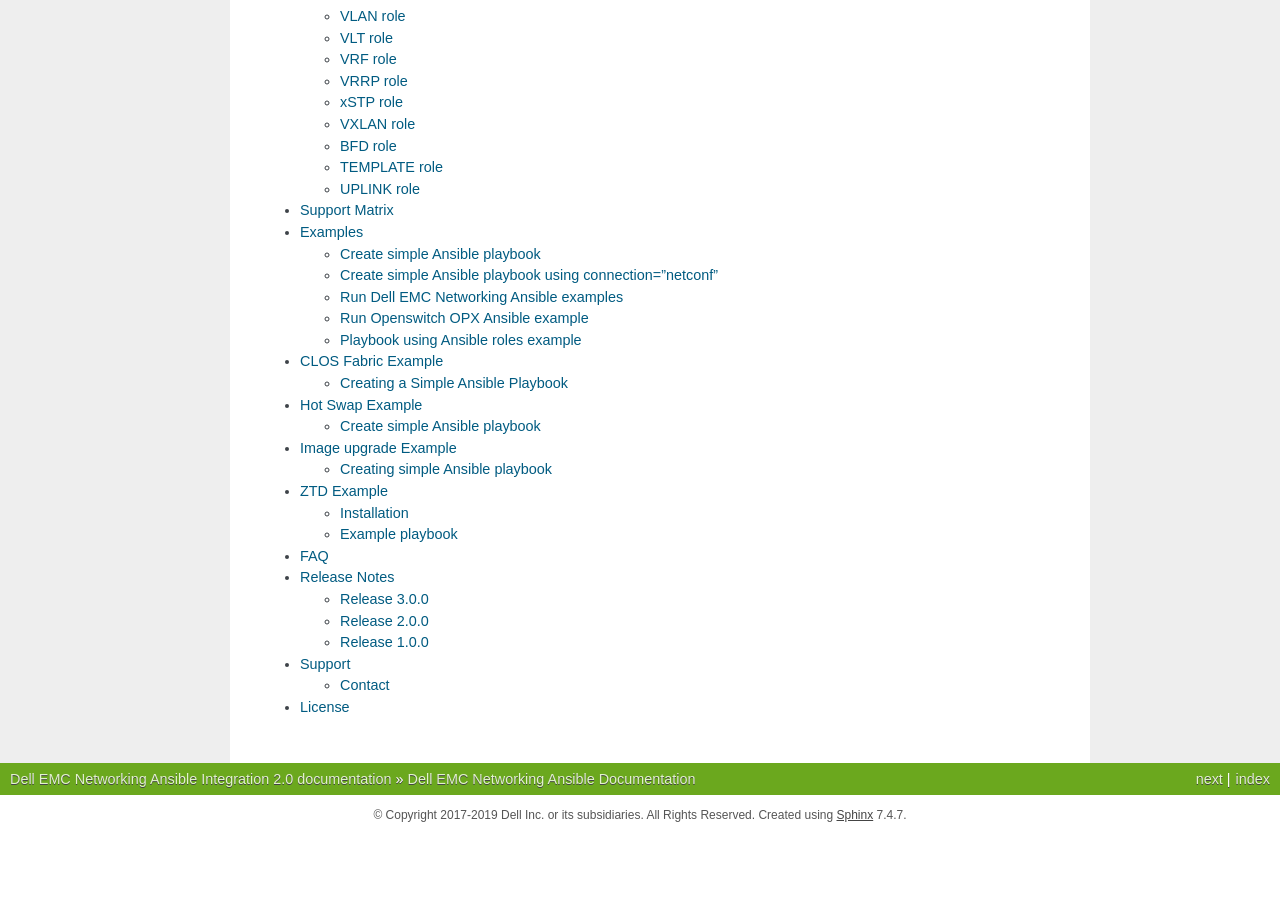
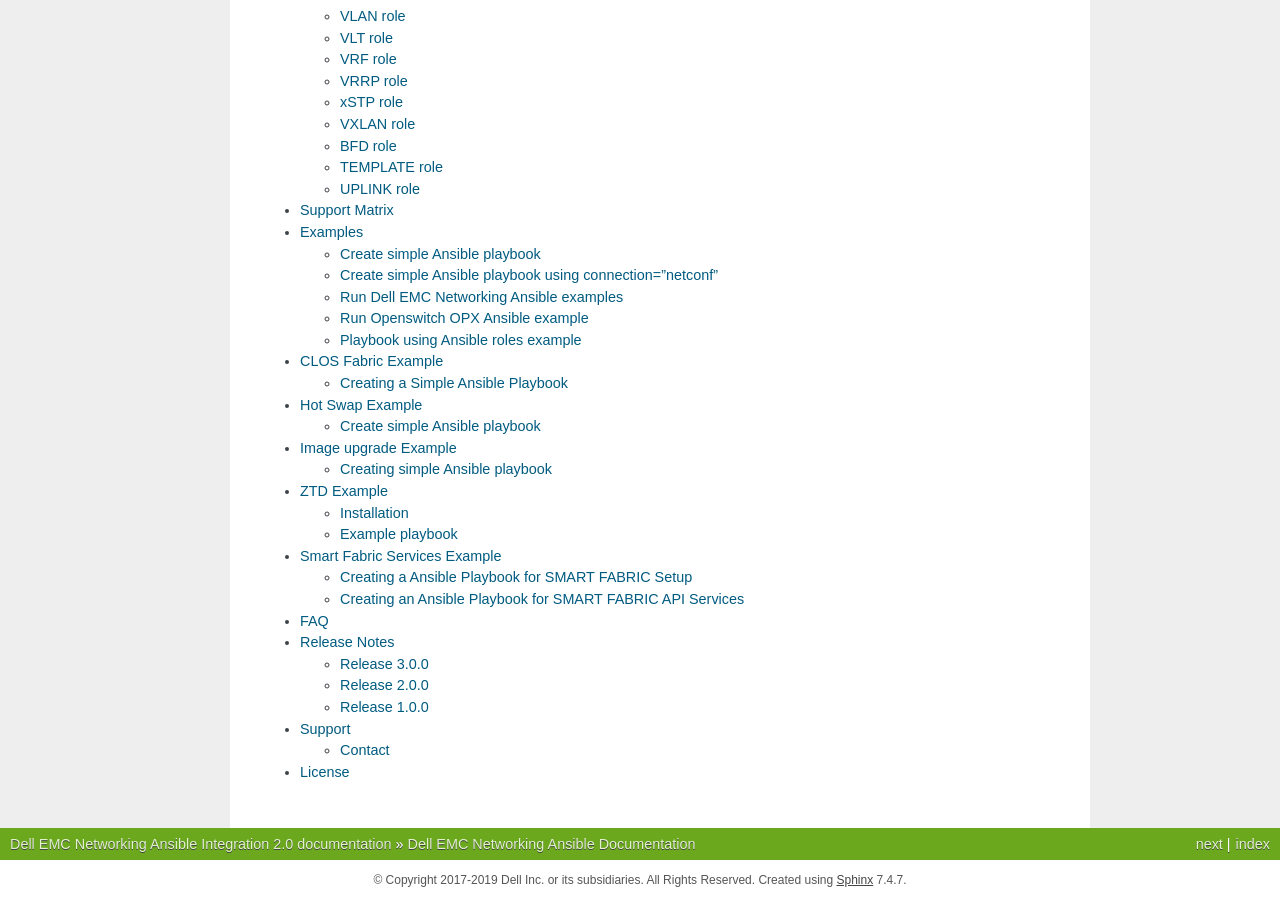
Before and after one commit to Dell-Networking/ansible-dellos-docs, a Sphinx documentation site: the page built from source/index.rst, in a window 1280 px wide and 900 px high, scrolled down 852 px. Built offline with Sphinx 7.4.7, drawn with Linux system fonts in a browser that asks for light colours; before the commit the page ends 1687 px from its top, so only the background shows below that.

Commit message:
Added Smart Fabric Services Support (#22)

```diff
--- a/source/index.rst
+++ b/source/index.rst
@@ -21,6 +21,7 @@
    Hot Swap Example <hot_swap_example>
    Image upgrade Example <image_upgrade_example>
    ZTD Example <ztd_example>
+   Smart Fabric Services Example <smart_fabric_services_example>
    FAQ <faq>
    Release Notes <releasenotes>
    Support <support>
```
